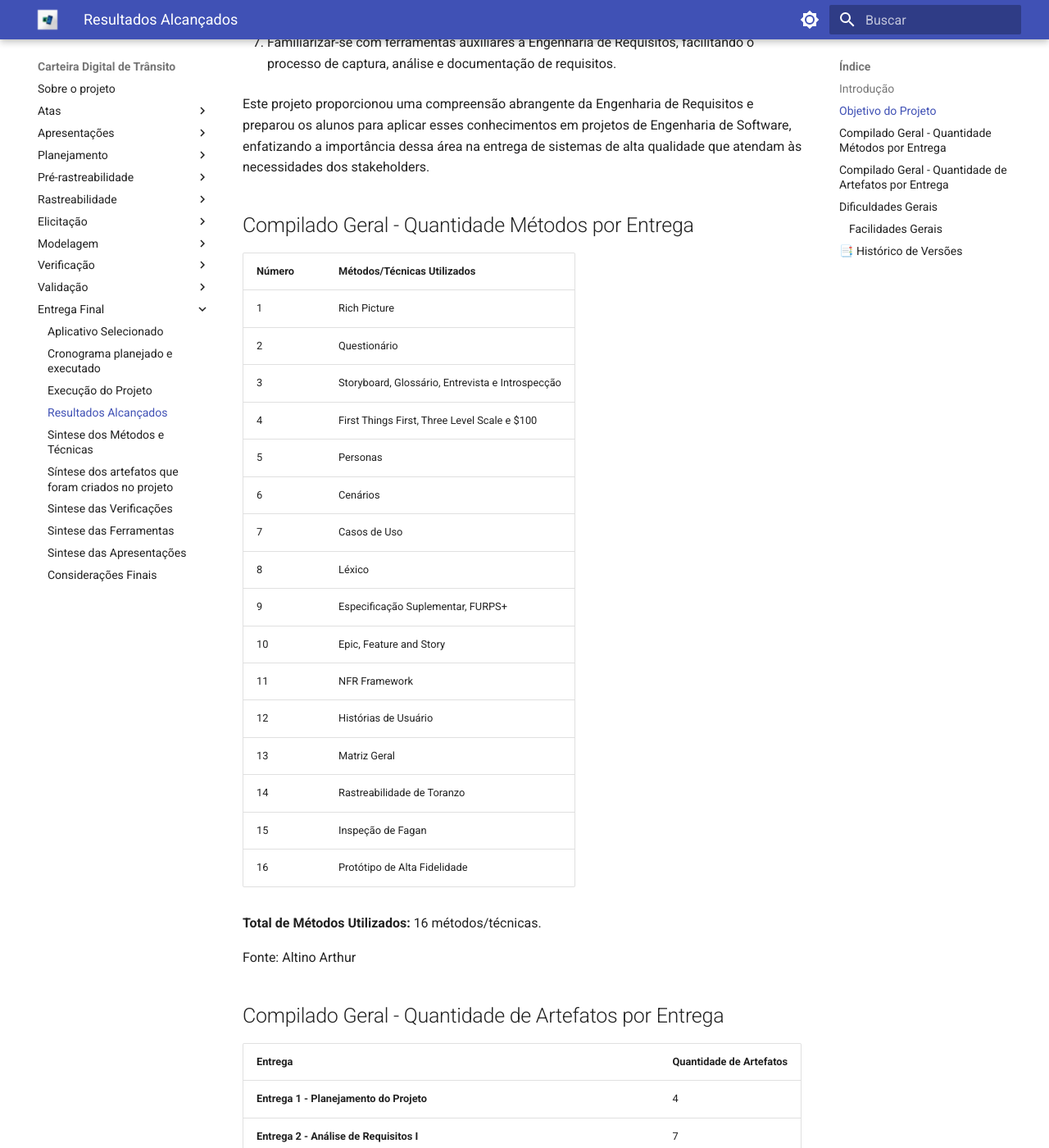
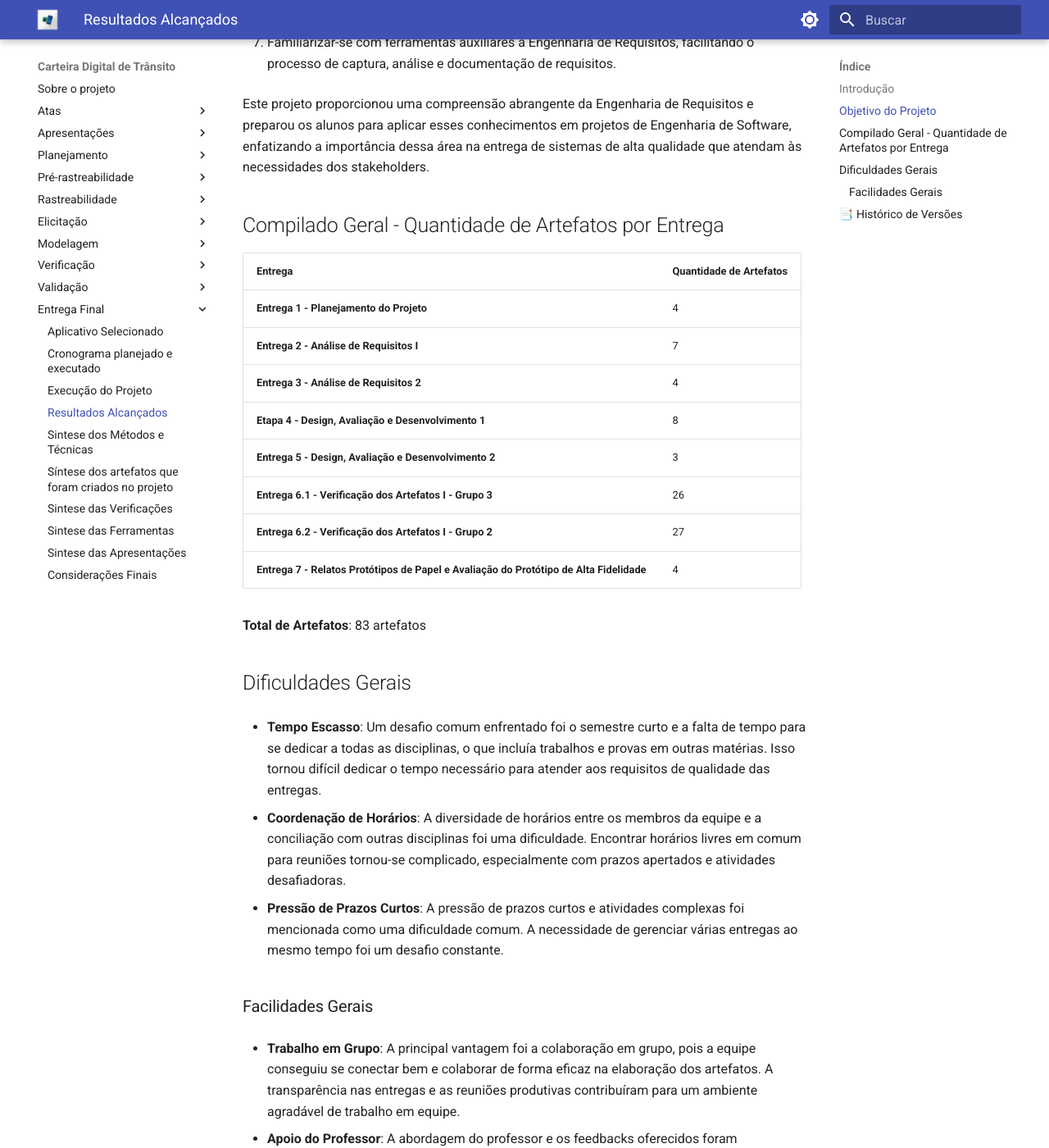
Before and after one commit to Requisitos-de-Software/2023.2-Carteira_Digital_de_Transito, an MkDocs documentation site: the page built from docs/entrega-final/resultados-alcan.md, in a window 1280 px wide and 1400 px high, scrolled down 959 px. Shown: the whole window at 82% size. Built offline with MkDocs 1.6.1 and Material for MkDocs 9.7.7, drawn with Linux system fonts in a browser that asks for light colours.

Commit message:
Update resultados-alcan.md

```diff
--- a/docs/entrega-final/resultados-alcan.md
+++ b/docs/entrega-final/resultados-alcan.md
@@ -25,31 +25,6 @@ O objetivo deste projeto é aplicar os conceitos básicos da Engenharia de Requi
 7. Familiarizar-se com ferramentas auxiliares à Engenharia de Requisitos, facilitando o processo de captura, análise e documentação de requisitos.
 
 Este projeto proporcionou uma compreensão abrangente da Engenharia de Requisitos e preparou os alunos para aplicar esses conhecimentos em projetos de Engenharia de Software, enfatizando a importância dessa área na entrega de sistemas de alta qualidade que atendam às necessidades dos stakeholders.
-
-## Compilado Geral - Quantidade Métodos por Entrega
-
-| Número | Métodos/Técnicas Utilizados |
-|--------|-----------------------------|
-| 1      | Rich Picture                |
-| 2      | Questionário                |
-| 3      | Storyboard, Glossário, Entrevista e Introspecção |
-| 4      | First Things First, Three Level Scale e $100 |
-| 5      | Personas                    |
-| 6      | Cenários                    |
-| 7      | Casos de Uso                |
-| 8      | Léxico                      |
-| 9      | Especificação Suplementar, FURPS+ |
-| 10     | Epic, Feature and Story     |
-| 11     | NFR Framework               |
-| 12     | Histórias de Usuário        |
-| 13     | Matriz Geral                |
-| 14     | Rastreabilidade de Toranzo  |
-| 15     | Inspeção de Fagan           |
-| 16     | Protótipo de Alta Fidelidade |
-
-**Total de Métodos Utilizados:** 16 métodos/técnicas.
-
-Fonte: Altino Arthur
 
 ## Compilado Geral - Quantidade de Artefatos por Entrega
 
```
